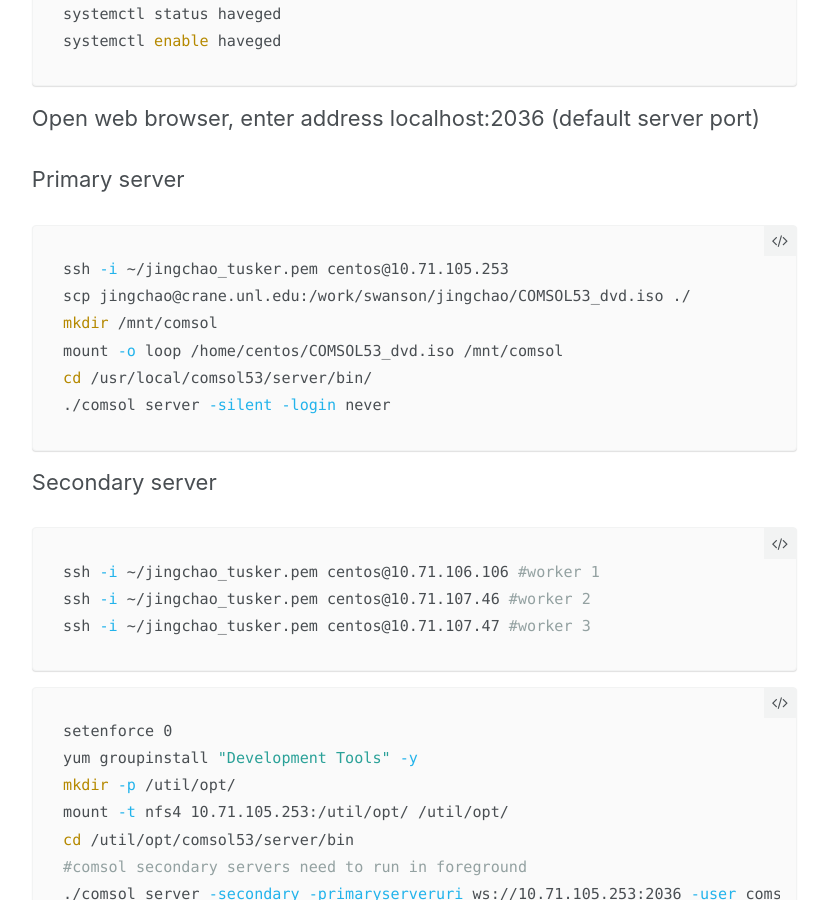
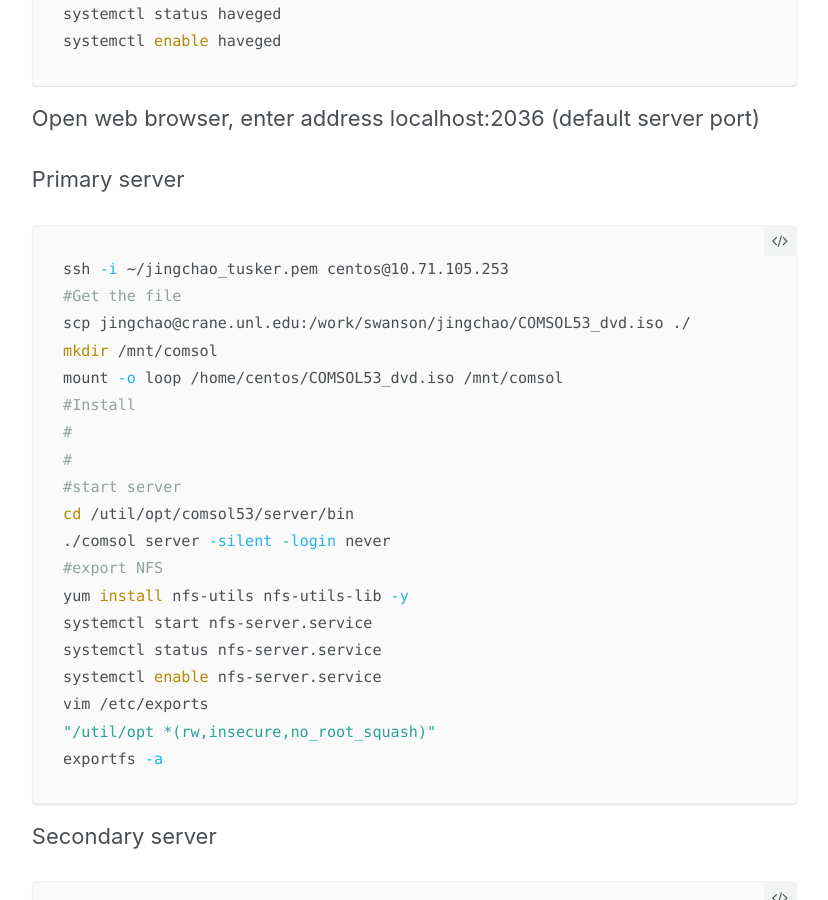
Before and after one commit to JingchaoZhang/JingchaoZhang.github.io, a Jekyll site: the page built from _posts/2017-08-09-COMSOL V5.3 Linux Server.md, in a window 1280 px wide and 900 px high, scrolled down 563 px. Shown: the whole window, without its empty margins (252-1080 px from the left). Built offline with Jekyll 4.4.1, drawn with Linux system fonts in a browser that asks for light colours.

Commit message:
Update 2017-08-09-COMSOL V5.3 Linux Server.md

````diff
--- a/_posts/2017-08-09-COMSOL V5.3 Linux Server.md
+++ b/_posts/2017-08-09-COMSOL V5.3 Linux Server.md
@@ -23,11 +23,24 @@
 Primary server
 ```bash
 ssh -i ~/jingchao_tusker.pem centos@10.71.105.253
+#Get the file
 scp jingchao@crane.unl.edu:/work/swanson/jingchao/COMSOL53_dvd.iso ./
 mkdir /mnt/comsol
 mount -o loop /home/centos/COMSOL53_dvd.iso /mnt/comsol
-cd /usr/local/comsol53/server/bin/
+#Install
+#
+#
+#start server
+cd /util/opt/comsol53/server/bin
 ./comsol server -silent -login never
+#export NFS
+yum install nfs-utils nfs-utils-lib -y
+systemctl start nfs-server.service
+systemctl status nfs-server.service
+systemctl enable nfs-server.service
+vim /etc/exports
+"/util/opt *(rw,insecure,no_root_squash)"
+exportfs -a
 ```
 
 Secondary server
````
